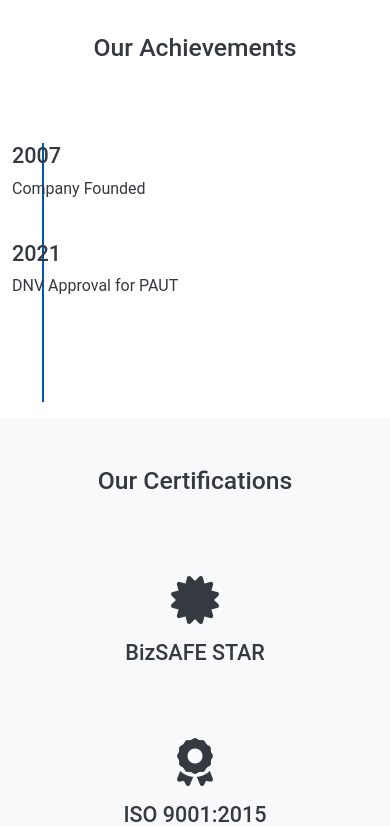
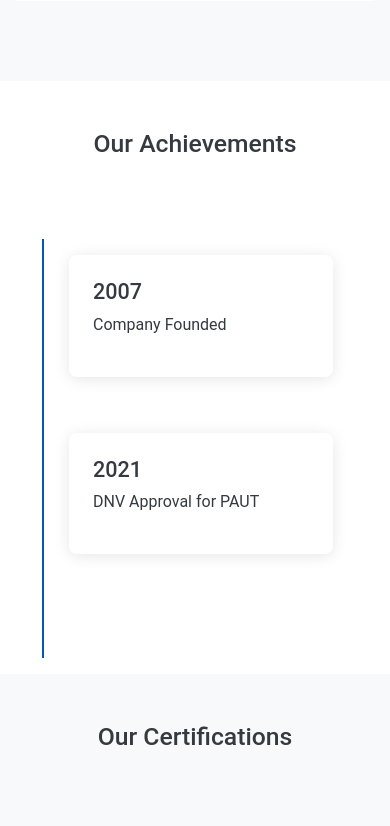
Before and after one commit to santhoshkumarsk14/renu, a Flask app: page / in a window 390 px wide. Shown: the part 2868-3694 px from the top of the page. Run offline with Flask 3, Linux system fonts and the light colour scheme.

Commit message:
Agent query: Is the layout fixed with the welcome section at the top and core values below it? Also, is the achievements section properly aligned on mobile?
Add hero section and style achievement cards on homepage.

Screenshot: https://storage.googleapis.com/screenshot-production-us-central1/40ada03b-e7af-4d04-9e3f-dc9dfcab07dd/c4c63ece-17fd-47e7-9229-f6e9cc77a3b6.jpg

```diff
--- a/static/css/style.css
+++ b/static/css/style.css
@@ -61,6 +61,14 @@
     background: var(--primary-blue);
 }
 
+.achievement-card {
+    background: white;
+    padding: 1.5rem;
+    border-radius: 8px;
+    box-shadow: 0 2px 15px rgba(0,0,0,0.1);
+    margin: 1rem 0;
+}
+
 /* Certifications */
 .certification-item {
     text-align: center;
@@ -95,4 +103,20 @@
     .navbar-brand img {
         height: 40px;
     }
+
+    .timeline .row {
+        margin-left: 45px;
+    }
+
+    .timeline .offset-md-6 {
+        margin-left: 0;
+    }
+
+    .achievement-card {
+        width: 100%;
+    }
+
+    .timeline .col-md-6 {
+        width: calc(100% - 45px);
+    }
 }
```
Also changed, not shown: templates/index.html (+36 -36 lines).
